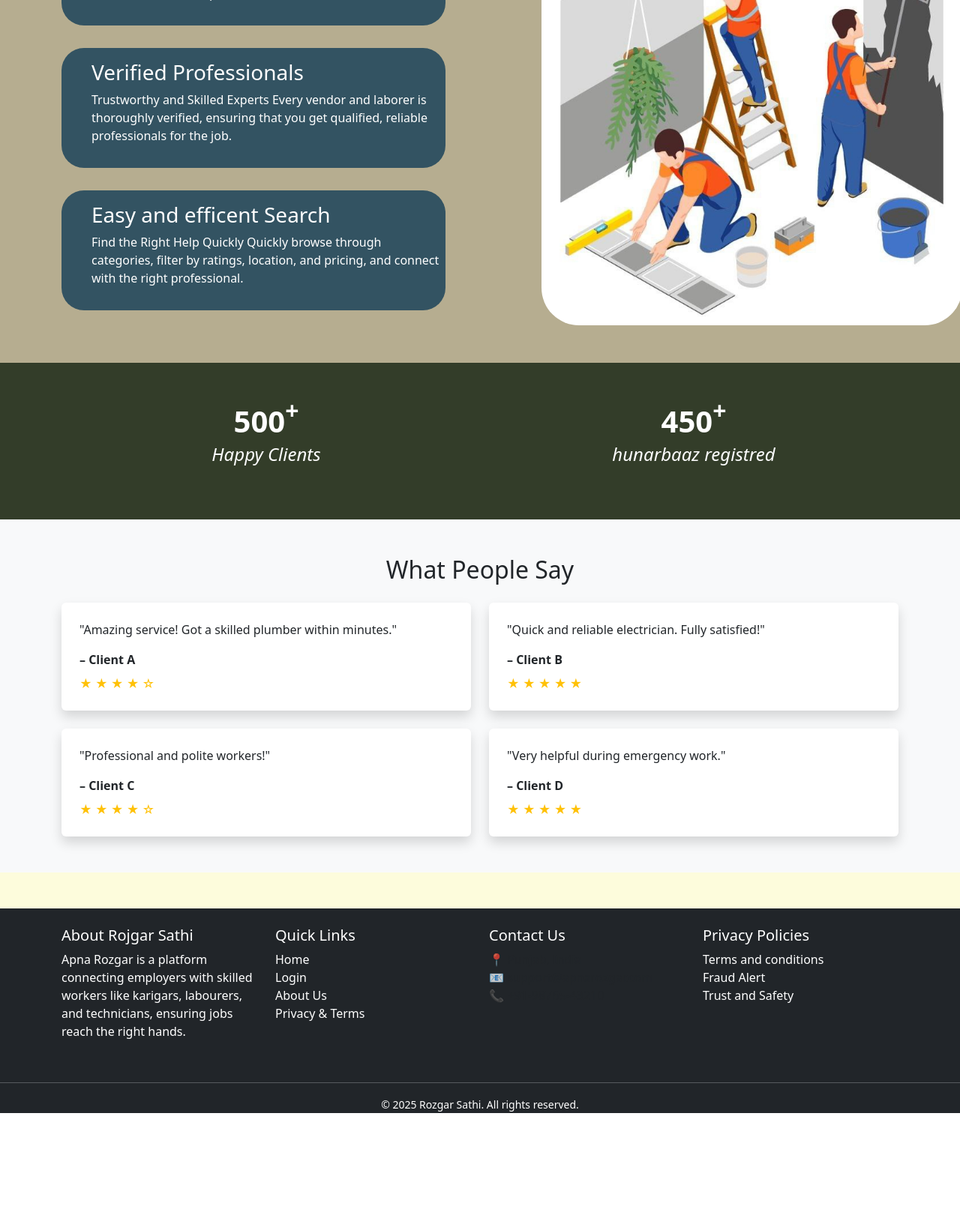
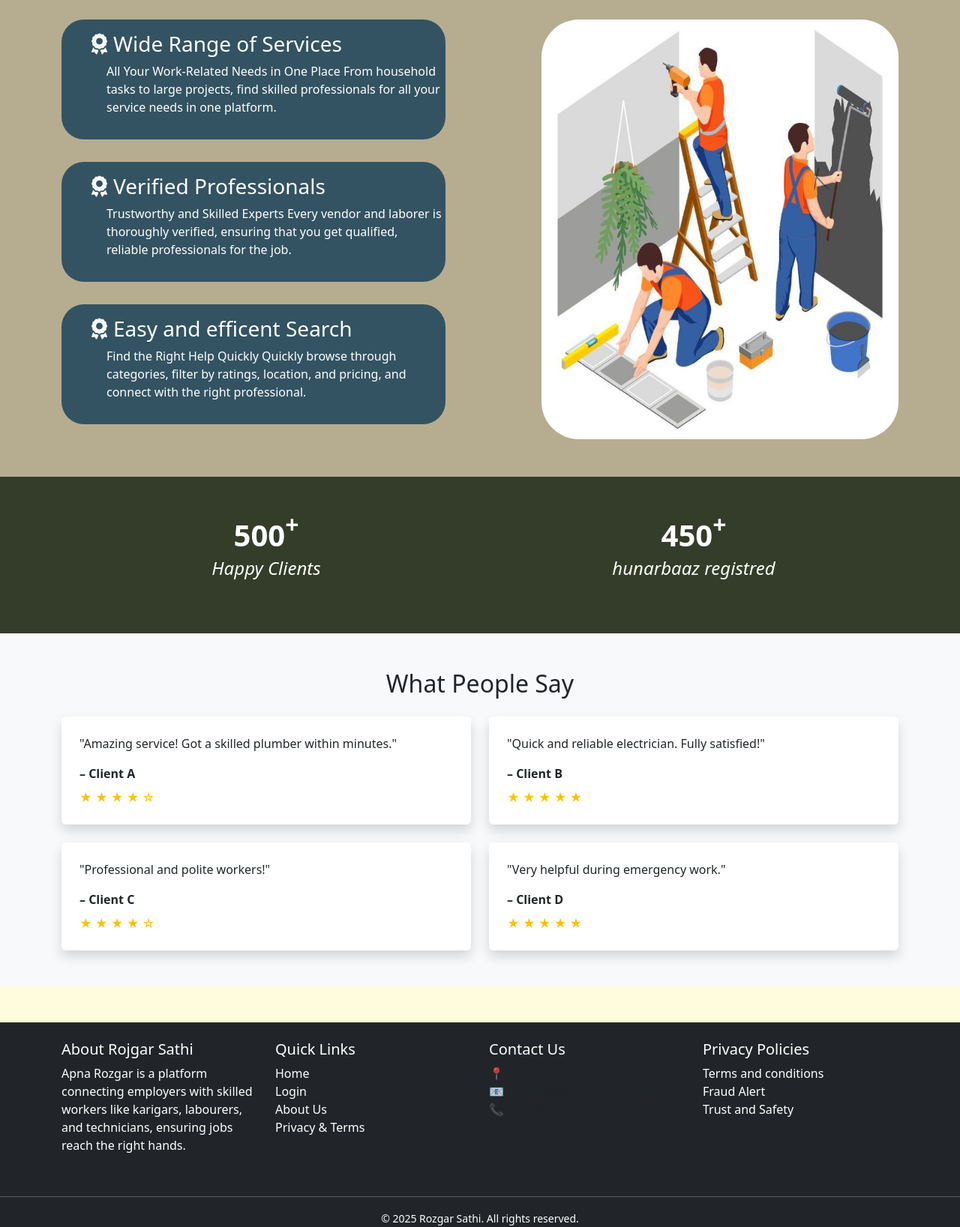
Before and after one commit to er-Rajbir/ROJGAR-SATHI, a Django app: page / in a window 1280 px wide. Shown: the part 2260-3897 px from the top of the page at 75% size. Before the commit the page ends 3745 px from the top, so only its background shows below. Run offline with Django 5.2, Linux system fonts and the light colour scheme; some libraries are stand-ins or nearby versions.

Commit message:
verified and edit profile something

```diff
--- a/ROJGAR_SATHI/base/static/base/css/style.css
+++ b/ROJGAR_SATHI/base/static/base/css/style.css
@@ -1,6 +1,8 @@
 body{
     background-color: #FDFCDC;
-}
+
+    overflow-x: hidden;
+  }
 .navbar{
     height: 13vh;
     margin-bottom: 0px;
@@ -11,7 +13,7 @@ body{
    transition: background 0.3s ease-in-out;
 }
 .navbar-brand{
-    width:500px;
+    width:410px;
     padding-bottom: 10px;
     padding-left: 10px;
 
@@ -28,7 +30,7 @@ body{
     }
   #navbarNav{
     background:none;
-    width:50px;
+    width:45px;
 
   }
 
@@ -37,14 +39,14 @@ body{
     position: absolute;
     width: 0%;
     height: 2px;
-    background: rgb(76, 43, 147);
+    background: rgb(255, 246, 220);
     left: 0;
     bottom: 0;
     transition: 0.4s ease;
   }
 
   .navbar-nav .nav-link:hover {
-    color: rgb(76, 43, 147) !important;
+    color: rgb(255, 246, 220) !important;
   }
 
   .navbar-nav .nav-link:hover::after {
@@ -52,19 +54,13 @@ body{
   }
 #navbar-cont{
     padding-left: 40;
-    padding-right: 40px;
+    padding-right: 20px;
 }
 @media (max-width: 768px) {
 #navbar-cont{
     padding-left: 0px;
     padding-right:0px;
 }
-#heroCarousel{
-  height:100vh;
-}
-}
-#heroCarousel{
-  height:200vh;
 }
 
 .navbar-collapse {
@@ -78,15 +74,10 @@ img{
 
 
 }
-.carousel-inner{
-  height: 300px;
-}
 
 
 .hero-img {
   height: 100vh;
-  object-fit: contain;
-  filter: brightness(60%);
 }
 
 
--- a/ROJGAR_SATHI/base/templates/base/base.html
+++ b/ROJGAR_SATHI/base/templates/base/base.html
@@ -8,6 +8,7 @@
     <!-- Bootstrap CDN -->
     <link href="https://cdn.jsdelivr.net/npm/bootstrap@5.3.0/dist/css/bootstrap.min.css" rel="stylesheet">
 <link rel="icon" type="image/x-icon" href="{% static 'images/favicon.ico' %}">
+<link rel="stylesheet" href="https://cdnjs.cloudflare.com/ajax/libs/font-awesome/6.5.0/css/all.min.css">
 
 <link rel="stylesheet" href="{% static 'base/css/style.css' %}">
 <script src="{% static '/base/js/scripts.js' %}"></script>
--- a/ROJGAR_SATHI/base/templates/base/home.html
+++ b/ROJGAR_SATHI/base/templates/base/home.html
@@ -31,22 +31,32 @@
 </div></div>
 
 <!-- ✅ Looking for Experienced Hunarbaaz Section -->
-<div class="container-fluid my-5 py-4 shadow-lg " id="experience-hunarbaaz">
-  <div class="container">
-  <div class="row align-items-center">
-    <!-- Left Side: Text + Button -->
-    <div class="col-md-6">
-      <h2 class="mb-3">Looking for Experienced Hunarbaaz?</h2>
-      <p class="mb-4">Connect with verified and skilled professionals for your job. Find the perfect match for your needs.</p>
-      <a href="{% url 'client:all_profiles' %}" class="btn btn-primary btn-lg">Browse Hunarbaaz</a>
+<link href="https://unpkg.com/aos@2.3.1/dist/aos.css" rel="stylesheet">
+
+<div class="container-fluid my-5 px-0 " style="background: linear-gradient(to right,rgb(141, 188, 149),rgb(90, 122, 102));">
+
+    <div class="row align-items-center">
+
+      <!-- Left: Text + Button -->
+      <div class="col-md-6 px-5" data-aos="fade-right">
+        <h1 class="fw-bold mb-3 text-primary">Looking for Experienced Hunarbaaz?</h1>
+        <p class="lead mb-4">Connect with <strong>verified professionals</strong> across Punjab. Get your work done by skilled hands today!</p>
+        <a href="{% url 'client:all_profiles' %}" class="btn btn-outline-primary btn-lg px-4 py-2 rounded-pill shadow-sm">
+          <i class="fas fa-users me-2"></i>Browse Hunarbaaz
+        </a>
+      </div>
+
+      <!-- Right: Image -->
+      <div class="col-md-6 py-0 " data-aos="fade-left">
+        <img src="{% static 'base/images/collage workers.png' %}" alt="Hunarbaaz Professionals" class="img-fluid  shadow" style=" padding-right:0%; margin-right:0% !important ; height:500px; width:100%">
+      </div>
+
     </div>
+  </div>
+</div>
 
-    <!-- Right Side: Image -->
-    <div class="col-md-6 text-center">
-      <img src="{% static 'base/images/collage workers.png' %}" alt="Hunarbaaz Professionals" class="img-fluid rounded" style="max-height: 300px;">
-    </div>
-  </div></div>
-</div>
+<script src="https://unpkg.com/aos@2.3.1/dist/aos.js"></script>
+<script>AOS.init();</script>
 
 
 
@@ -149,23 +159,22 @@
   <div class="container"id="id3">
 
   <div class="id3-left">
-    <div id="id3-content"><h3>Wide Range of Services</h3>
-    <p>All Your Work-Related Needs in One Place
+    <div id="id3-content"><h3><i class="fas fa-award me-2 text-light"></i>Wide Range of Services</h3>
+    <p style="padding-left: 20px;">All Your Work-Related Needs in One Place
 From household tasks to large projects, find skilled professionals for all your service needs in one platform.</p></div>
-    <div id="id3-content"><h3></i>Verified Professionals</h3>
-      <p>Trustworthy and Skilled Experts
+    <div id="id3-content"><h3><i class="fas fa-award me-2 text-light"></i>Verified Professionals</h3>
+      <p style="padding-left: 20px;">Trustworthy and Skilled Experts
 Every vendor and laborer is thoroughly verified, ensuring that you get qualified, reliable professionals for the job.</p>
     </div>
-    <div id="id3-content"><h3>Easy and efficent Search</h3>
-      <p>Find the Right Help Quickly
+    <div id="id3-content"><h3><i class="fas fa-award me-2 text-light"></i>Easy and efficent Search</h3>
+      <p style="padding-left: 20px;">Find the Right Help Quickly
 Quickly browse through categories, filter by ratings, location, and pricing, and connect with the right professional.</p>
     </div>
   </div>
-  <div class="id3-right"><img src="{% static 'base/images/rs_7.jpg' %}" style="border-radius:50px ;"></div>
+  <div class="id3-center"><img src="{% static 'base/images/rs_7.jpg' %}" style="border-radius:50px;width:100%;"></div>
   </div>
 
 </div>
-
 <!-- ✅ Counters -->
 <!-- ✅ Counters -->
 <section class="stats py-5 text-white text-center" id="stats">
--- a/ROJGAR_SATHI/client/templates/client/hunarbaaz_details.html
+++ b/ROJGAR_SATHI/client/templates/client/hunarbaaz_details.html
@@ -116,9 +116,14 @@
       <p>
         <strong>Experience:</strong> {{ profile.experience }} years
       </p>
+
       <p>
         <strong>Aadhaar No:</strong> {{ profile.aadhaar_number }}
       </p>
+      <p>
+        <strong>Want</strong> {{ profile.wages }} for 8hours
+      </p>
+
 
       {% if profile.work_sample %}
         <div class="work-sample">
@@ -128,6 +133,7 @@
       {% endif %}
       <a href="{% url 'client:create_request' %}?hunarbaaz_id={{ profile.id }}" class="btn btn-success" style="margin-top: 15px;">📩 Hire Hunarbaaz</a>
       {% comment %} <a href="{% url 'hunarbaaz:work_history' hunarbaaz.id %}" class="btn btn-outline-info btn-sm">View Work History</a> {% endcomment %}
+      <a href="{% url 'hunarbaaz:work_history' %}" class="btn btn-success" style="margin-top: 15px;">Work history </a>
 
       <a href="{% url 'client:all_profiles' %}" class="back-btn">← Back to All Profiles</a>
     </div>
--- a/ROJGAR_SATHI/hunarbaaz/forms.py
+++ b/ROJGAR_SATHI/hunarbaaz/forms.py
@@ -14,7 +14,7 @@ class HunarbaazProfileForm(forms.ModelForm):
     other_location = forms.CharField(required=False, label='Other Location')
     class Meta:
         model = Hunarbaaz
-        fields = ['full_name', 'mobile', 'skill', 'location', 'experience', 'aadhaar_number', 'profile_pic','work_sample']
+        fields = ['full_name', 'mobile', 'skill', 'location', 'experience', 'aadhaar_number', 'profile_pic','work_sample','wages']
         def clean_skill(self):
             skill = self.cleaned_data.get('skill')
             if not skill:
--- a/ROJGAR_SATHI/hunarbaaz/models.py
+++ b/ROJGAR_SATHI/hunarbaaz/models.py
@@ -43,6 +43,7 @@ class Hunarbaaz(models.Model):
     location = models.CharField(max_length=100, choices=locations)
     experience = models.PositiveIntegerField(help_text="Years of experience")
     aadhaar_number = models.CharField(max_length=12,unique=True,validators=[aadhaar_validator])
+    wages = models.PositiveIntegerField(help_text="required pay for 8 hours" ,blank=False,null=False, default=False)
     profile_pic = models.ImageField(upload_to='hunarbaaz/profile_pics/', null=True, blank=True)
     work_sample = models.ImageField(upload_to='hunarbaaz/work_samples/', null=True, blank=True)
     is_verified = models.BooleanField(default=False)
```
Also changed, not shown: ROJGAR_SATHI/client/templates/client/hunarbaaz_list.html (+28 -0 lines), ROJGAR_SATHI/client/templates/client/login.html (deleted, +0 -11 lines), ROJGAR_SATHI/hunarbaaz/templates/hunarbaaz/edit_profile.html (+33 -5 lines), ROJGAR_SATHI/base/static/base/images/carpenter-work.webp (added), ROJGAR_SATHI/base/static/base/images/carpenter.webp (added), ROJGAR_SATHI/db.sqlite3, ROJGAR_SATHI/hunarbaaz/migrations/0006_hunarbaaz_wages.py (added), ROJGAR_SATHI/media/hunarbaaz/profile_pics/carpenter.webp (added), ROJGAR_SATHI/media/hunarbaaz/work_samples/carpenter-work.webp (added).
